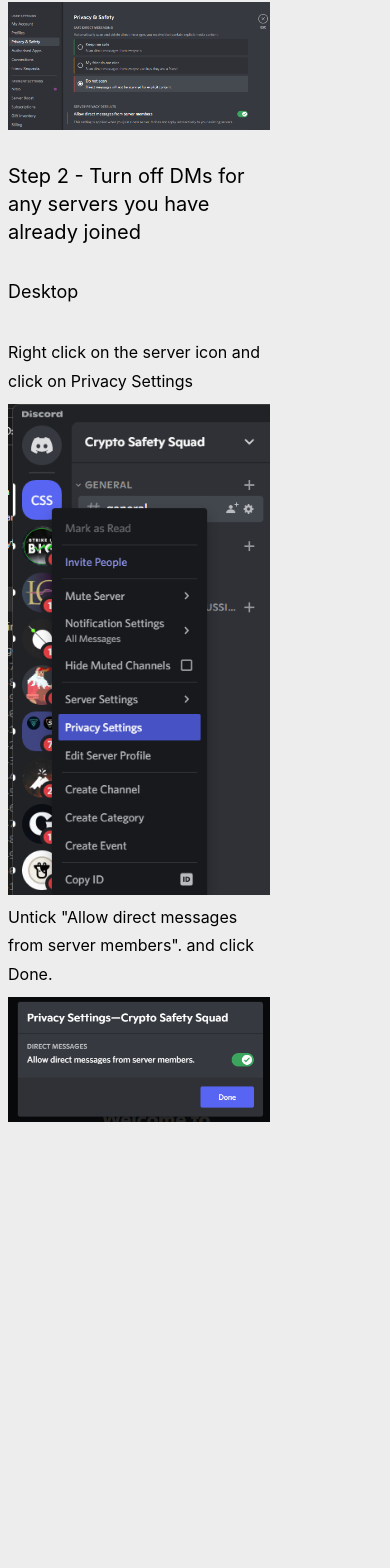
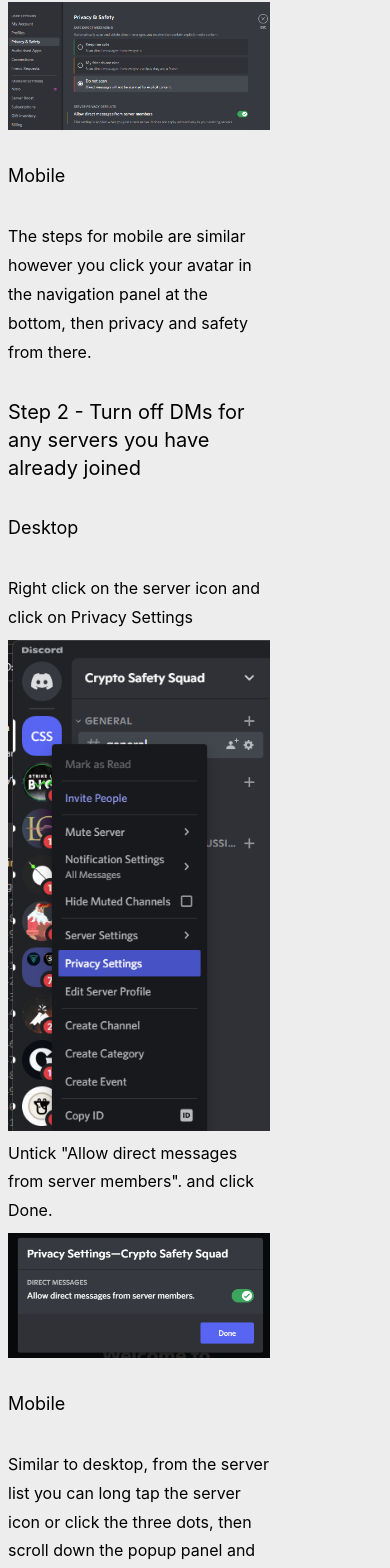
Before and after one commit to CryptoSafetySquad/website, a Next.js app: page /guides/discorddm in a window 390 px wide. Shown: the part 1184-2752 px from the top of the page. Before the commit the page ends 2330 px from the top, so only its background shows below. Built offline with nearby package versions, Linux system fonts and the light colour scheme.

Commit message:
At written steps for mobile.

```diff
--- a/pages/guides/discorddm.tsx
+++ b/pages/guides/discorddm.tsx
@@ -20,6 +20,9 @@
           <li><img src='/images/guide/discord-desktop-user-settings-server-dms.png' /></li>
         </ul>
 
+        <h3>Mobile</h3>
+        <p>The steps for mobile are similar however you click your avatar in the navigation panel at the bottom, then privacy and safety from there.</p>
+
         <h2 className='text-secondary'>Step 2 - Turn off DMs for any servers you have already joined</h2>
         <h3>Desktop</h3>
         <ul>
@@ -28,6 +31,10 @@
           <li>Untick &quot;Allow direct messages from server members&quot;. and click Done.</li>
           <li><img src='/images/guide/discord-desktop-privacy-settings-server-dms.png' /></li>
         </ul>
+
+        <h3>Mobile</h3>
+        <p>Similar to desktop, from the server list you can long tap the server icon or click the three dots, then scroll down the popup panel and untick "Allow Direct Messages".</p>
+
       </div>
     </>
   )
```
